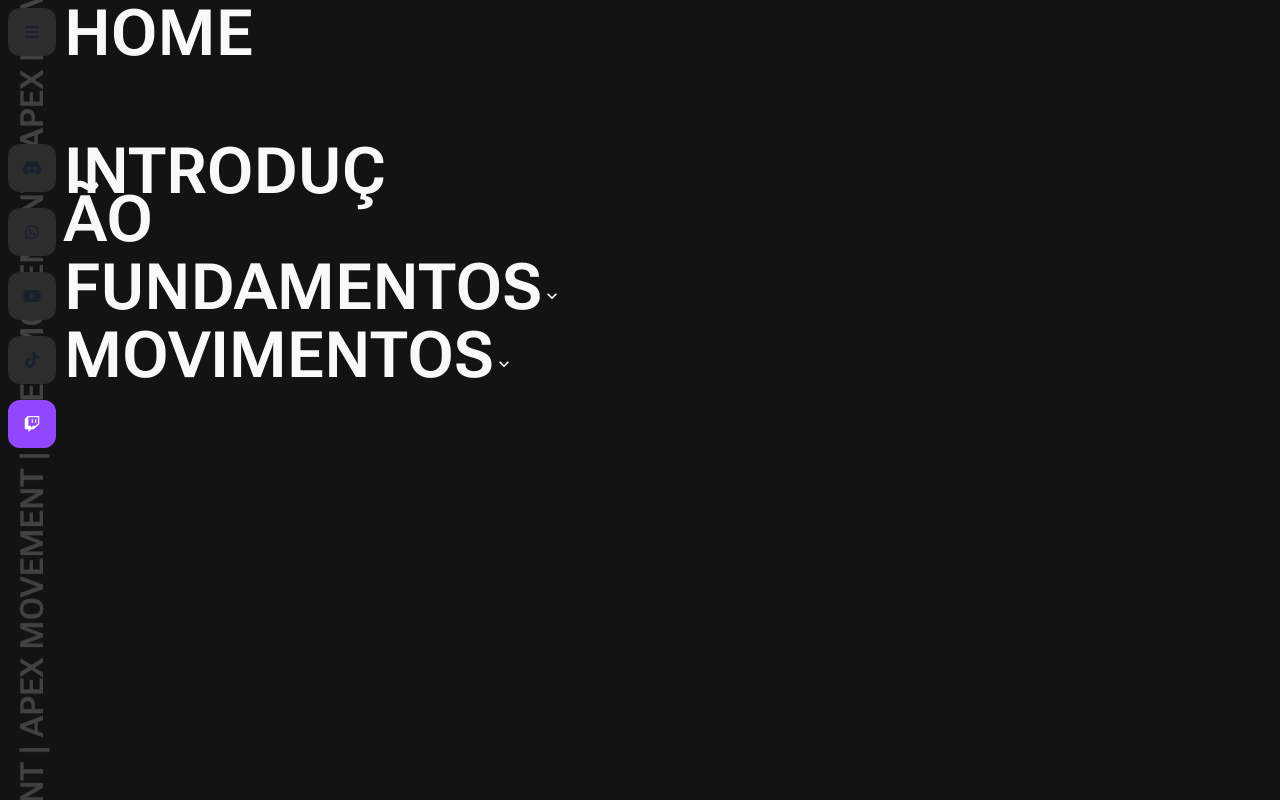
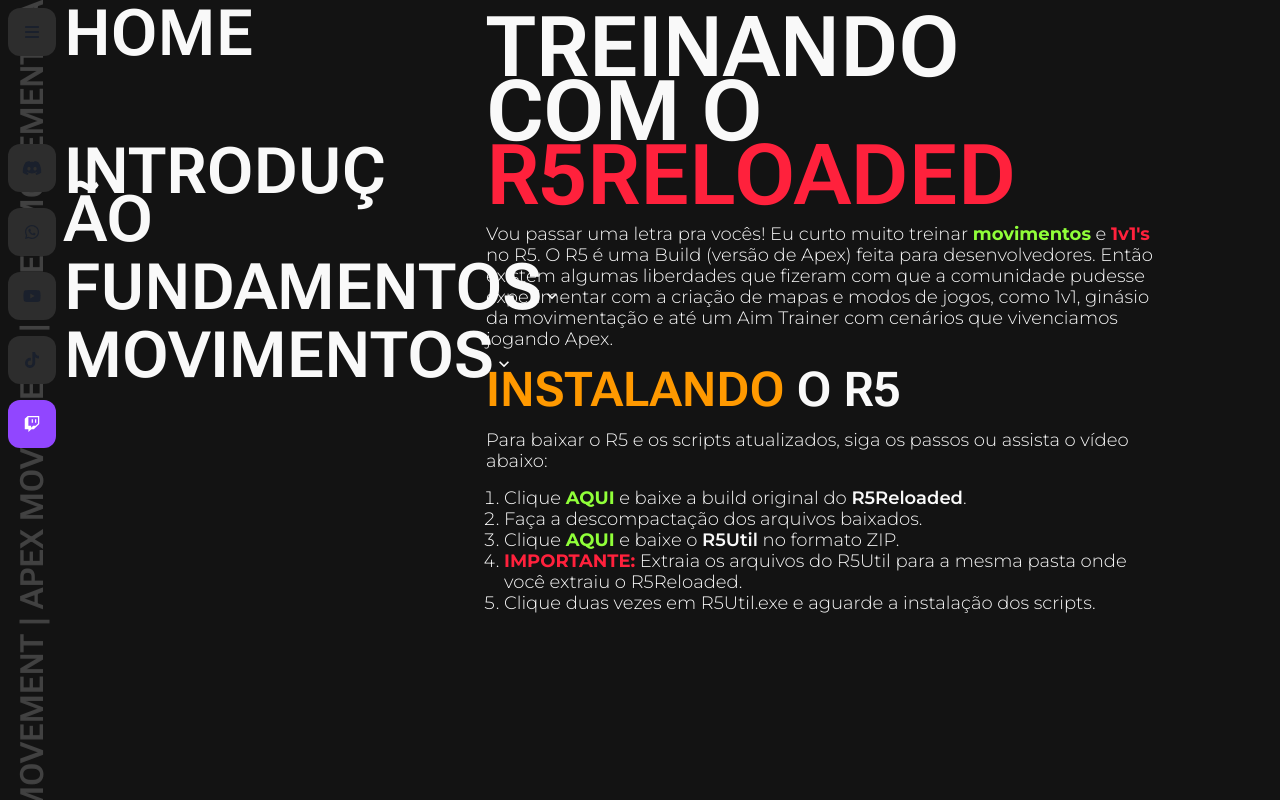
Before and after one commit to guipinheeiro/guiopapai, a React (Create React App) app: page /r5reloaded in a window 1280 px wide. Built offline with nearby package versions, Linux system fonts and the light colour scheme.

Commit message:
Intro, ETD e R5

```diff
--- a/src/components/ContentArea.js
+++ b/src/components/ContentArea.js
@@ -7,6 +7,7 @@
 import ETD from '../pages/fundamentos/ETD';
 import { Routes, Route } from 'react-router-dom';
 import Intro from '../pages/Intro';
+import R5Reloaded from '../pages/fundamentos/R5Reloaded';
 
 const ContentArea = ({ isOpen }) => {
   const [isMobile] = useMediaQuery('(max-width: 768px)');
@@ -28,6 +29,7 @@
           <Route path="/" element={<Home />} />
           <Route path="/intro" element={<Intro />} />
           <Route path="/etd" element={<ETD />} />
+          <Route path="/r5reloaded" element={<R5Reloaded/>} />
           {/* Add more routes here as needed */}
         </Routes>
       </Box>
--- a/src/components/Sidebar.js
+++ b/src/components/Sidebar.js
@@ -20,9 +20,9 @@
     title: 'Fundamentos',
     isAccordion: true,
     children: [
-      // { title: 'Configurando', path: '/configurando' },
+      { title: 'Configurando', path: '/configurando' },
+      { title: 'R5Reloaded', path: '/r5reloaded' },
       { title: 'ETD', path: '/etd' },
-      // { title: 'R5Reloaded', path: '/r5reloaded' },
       // { title: 'Posicionamento', path: '/posicionamento' },
       // { title: 'Strafe', path: '/strafe' },
     ],
--- a/src/components/Sidebar/ScrollingText.js
+++ b/src/components/Sidebar/ScrollingText.js
@@ -6,10 +6,10 @@
 const ScrollingText = ({ text }) => {
   const scrollingTextAnimation = keyframes`
     0% {
-      transform: rotate(180deg) translateY(0%);
+      transform: rotate(180deg) translateY(12%);
     }
     100% {
-      transform: rotate(180deg) translateY(42%);
+      transform: rotate(180deg) translateY(54%);
     }
   `;
 
--- a/src/pages/Intro.js
+++ b/src/pages/Intro.js
@@ -29,8 +29,8 @@
         <VideoPlayer url="https://www.youtube.com/watch?v=2lYX2GwTKVg" />
       </Box>
 
-      <Text>
-        Então, prepare-se, aqueça o scroll do mouse e o <Kbd>W</Kbd>  <Kbd>A</Kbd> <Kbd>S</Kbd> <Kbd>D</Kbd>, porque aqui se inicia uma nova aventura! Vem comigo, Nerdola, e vamos conquistar juntos clipes o suficiente para fazermos um filme de grandes jogadas no Apex! 🎮🚀
+      <Text >
+        Então, prepare-se, aqueça o scroll do mouse e o <Text color={'gui.seasalt'} as={'span'}><Kbd backgroundColor={'gui.raisinblack'}>W</Kbd> <Kbd backgroundColor={'gui.raisinblack'}>A</Kbd> <Kbd backgroundColor={'gui.raisinblack'}>S</Kbd> <Kbd backgroundColor={'gui.raisinblack'}>D</Kbd></Text>, porque aqui se inicia uma nova aventura! Vem comigo, Nerdola, e vamos conquistar juntos clipes o suficiente para fazermos um filme de grandes jogadas no Apex! 🎮🚀
       </Text>
 
       <Text>Tá esperando o quê? Bora lá! 🏃‍♂️💨</Text>
--- /dev/null
+++ b/src/pages/fundamentos/R5Reloaded.js
@@ -0,0 +1,64 @@
+import React from 'react';
+import {
+    Box,
+    Text,
+    Center,
+    OrderedList,
+    ListItem,
+} from '@chakra-ui/react';
+import VideoPlayer from '../../components/VideoPlayer';
+import { Link } from 'react-router-dom';
+
+
+const R5Reloaded = () => {
+    return (
+
+        <Box as="main" h="100vh" p={4} color={'gui.seasalt'} textStyle="body" flexDirection="column">
+            <Text textStyle="h0" mb={4}>
+                Treinando com o <Text as='span' color={'gui.bloodred'}>R5Reloaded</Text>
+            </Text>
+            <Text mb={4}>
+                Vou passar uma letra pra vocês! Eu curto muito treinar <Text as='span' fontWeight={'700'} color={'gui.green'}>movimentos</Text> e <Text as='span' fontWeight={'700'} color={'gui.bloodred'}>1v1's</Text> no R5. O R5 é uma Build (versão de Apex) feita para desenvolvedores. Então existem algumas liberdades que fizeram com que a comunidade pudesse experimentar com a criação de mapas e modos de jogos, como 1v1, ginásio da movimentação e até um Aim Trainer com cenários que vivenciamos jogando Apex.
+            </Text>
+            <Text textStyle="h2" mb={4}>
+                 <Text as="span" color={'gui.orange'}>Instalando</Text> o R5
+            </Text>
+            <Text mb={4}>
+                Para baixar o R5 e os scripts atualizados, siga os passos ou assista o vídeo abaixo:
+            </Text>
+
+            <OrderedList mb={4}>
+                <ListItem>
+                    Clique <Link Link href="https://4mp1r5-my.sharepoint.com/personal/r5reloaded_4mp1r5_onmicrosoft_com/_layouts/15/onedrive.aspx?id=%2Fpersonal%2Fr5reloaded%5F4mp1r5%5Fonmicrosoft%5Fcom%2FDocuments%2FR5Reloaded%2E7z&parent=%2Fpersonal%2Fr5reloaded%5F4mp1r5%5Fonmicrosoft%5Fcom%2FDocuments&ga=1" isExternal ><Text as={'span'} fontWeight={'700'} color={'gui.green'}>AQUI</Text></Link> e baixe a build original do <Text as={'span'} fontWeight={'600'}>R5Reloaded</Text>.
+                </ListItem>
+                <ListItem>
+                    Faça a descompactação dos arquivos baixados.
+                </ListItem>
+                <ListItem>
+                    Clique <Link Link href="https://github.com/M1kep/R5ReloadedInstaller/releases/download/v0.15.1/r5util-v0.15.1-windows-amd64.zip" isExternal ><Text as={'span'} fontWeight={'700'} color={'gui.green'}>AQUI</Text></Link> e baixe o <Text as={'span'} fontWeight={'600'}>R5Util</Text> no formato ZIP.
+                </ListItem>
+                <ListItem>
+                    <Text as={'span'} fontWeight={'700'} color={'gui.bloodred'}>IMPORTANTE:</Text> Extraia os arquivos do R5Util para a mesma pasta onde você extraiu o R5Reloaded.
+                </ListItem>
+                <ListItem>
+                    Clique duas vezes em R5Util.exe e aguarde a instalação dos scripts.
+                </ListItem>
+
+            </OrderedList>
+
+                <Center>
+
+                    <VideoPlayer url="https://www.youtube.com/watch?v=hC8q7H3fwwE" />
+
+                </Center>
+
+
+
+        </Box>
+
+
+
+    );
+};
+
+export default R5Reloaded;
```
